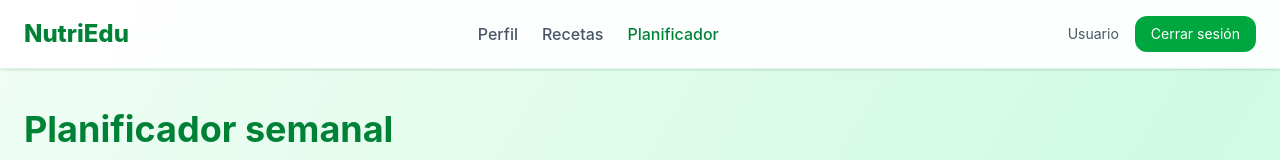
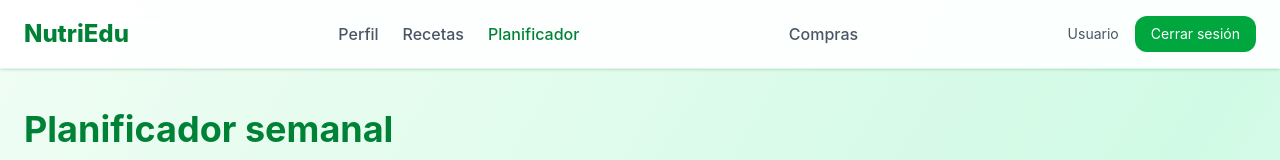
Before and after one commit to xrhon0s/NutriEdu-frontend, a React (Vite) app: page /planner in a window 1280 px wide. Shown: the top 160 px of the page. Built offline with nearby package versions, Linux system fonts and the light colour scheme; no server answers; sample sign-in values are in the browser's storage.

Commit message:
feat(navbar): add shopping list navigation

```diff
--- a/src/App.jsx
+++ b/src/App.jsx
@@ -10,6 +10,7 @@ import Profile from "./pages/Profile";
 import Recipes from "./pages/Recipes";
 import RecipeDetail from "./pages/RecipeDetail";
 import Planner from "./pages/Planner";
+import ShoppingList from "./pages/ShoppingList";
 
 import ProtectedRoute from "./components/ProtectedRoute";
 
@@ -56,6 +57,14 @@ function App() {
             </ProtectedRoute>
           }
         />
+        <Route
+          path="/shopping-list"
+          element={
+            <ProtectedRoute>
+              <ShoppingList />
+            </ProtectedRoute>
+          }
+        />
       </Routes>
 
     </BrowserRouter>
--- a/src/components/navBar.jsx
+++ b/src/components/navBar.jsx
@@ -42,6 +42,10 @@ export default function NavBar() {
           </button>
         </div>
 
+        <button onClick={() => navigate("/shopping-list")} className={linkClass("/shopping-list")}>
+          Compras
+        </button>
+
         <div className="flex items-center gap-4">
           <span className="hidden sm:inline text-sm text-gray-600">
             {user?.nombre || "Usuario"}
```
